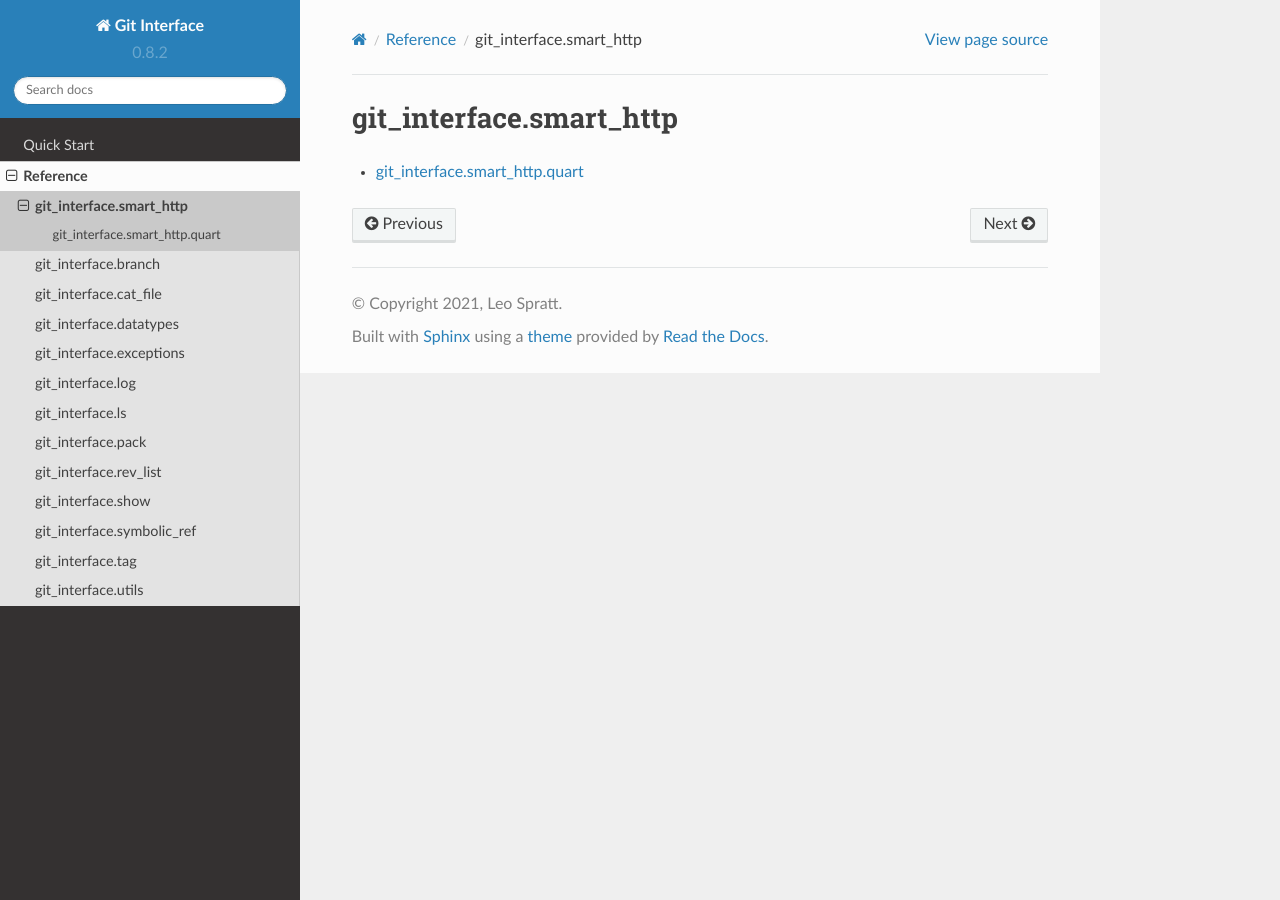
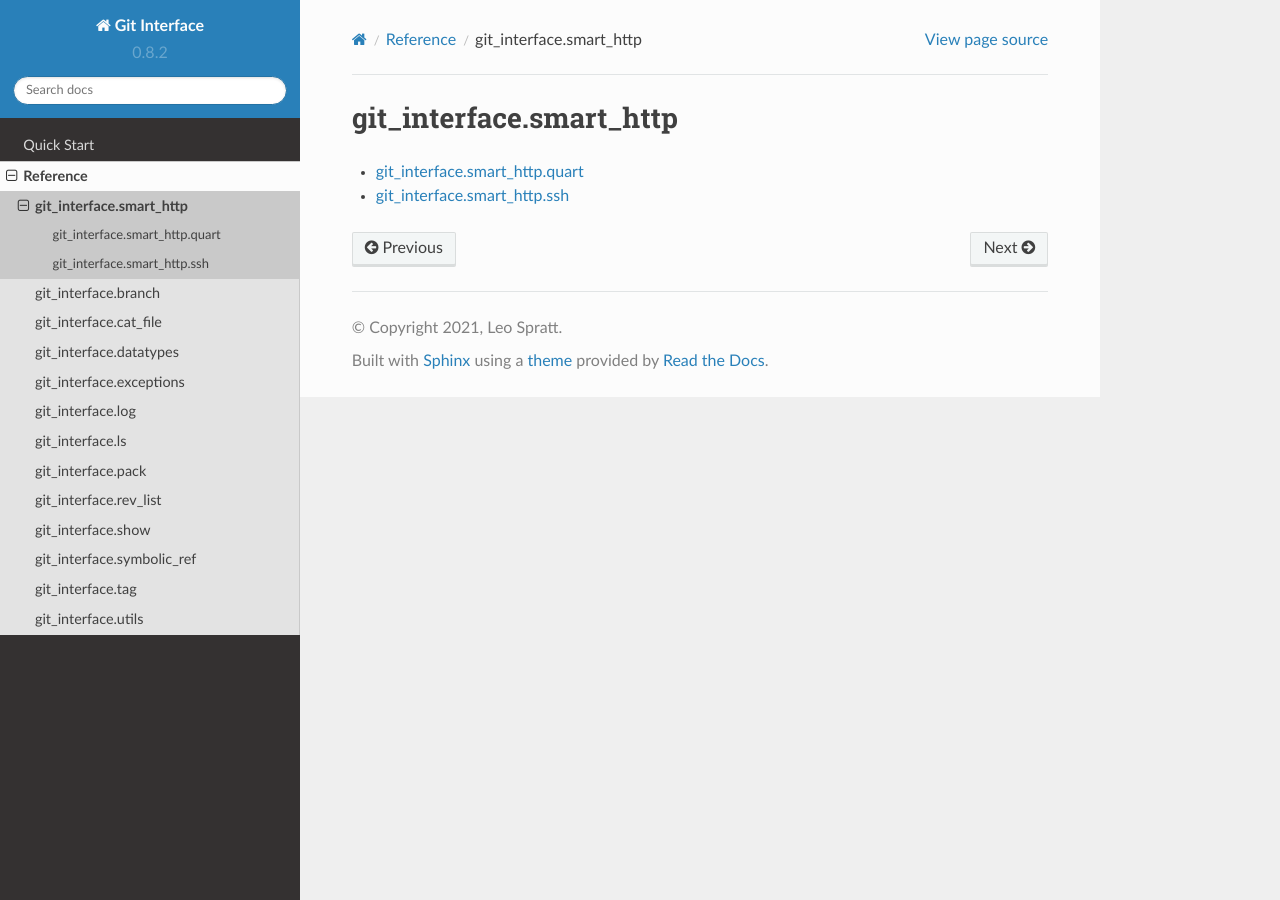
Before and after one commit to enchant97/python-git-interface, a Sphinx documentation site: the page built from docs/reference/smart_http/index.rst, in a window 1280 px wide. Built offline with Sphinx 7.4.7 and the Read the Docs theme 2.0.0, drawn with Linux system fonts in a browser that asks for light colours.

Commit message:
add ssh to reference docs

```diff
--- a/docs/reference/smart_http/index.rst
+++ b/docs/reference/smart_http/index.rst
@@ -5,3 +5,4 @@ git\_interface.smart_http
    :maxdepth: 2
 
    quart
+   ssh
--- /dev/null
+++ b/docs/reference/smart_http/ssh.rst
@@ -0,0 +1,7 @@
+git\_interface.smart_http.ssh
+-------------------------------
+
+.. automodule:: git_interface.smart_http.ssh
+   :members:
+   :undoc-members:
+   :show-inheritance:
```
